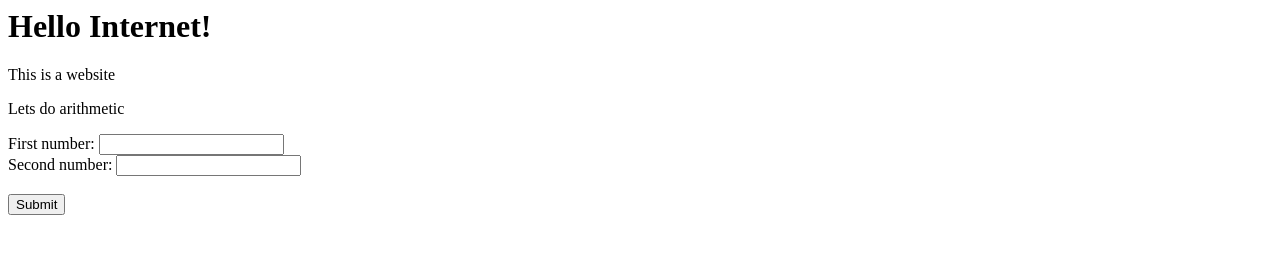
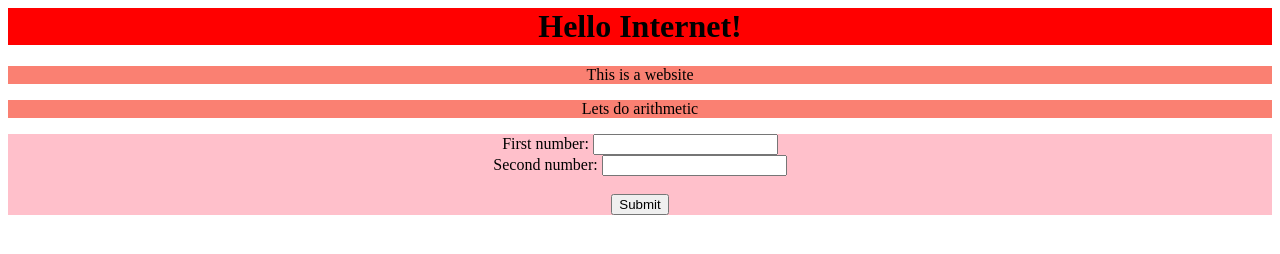
Before and after one commit to MegaSilent-png/simple-website, a plain HTML site: page index.html in a window 1280 px wide. Drawn offline with Linux system fonts and the light colour scheme.

Commit message:
Added css style file

```diff
--- a/index.html
+++ b/index.html
@@ -1,5 +1,7 @@
 <html>
-    <!-- JS script here -->
+    <head>
+        <link rel="stylesheet" href="style.css">
+    </head>
     <body>
         <h1>Hello Internet!</h1>
         <p>This is a website</p>
--- /dev/null
+++ b/style.css
@@ -0,0 +1,14 @@
+h1 {
+    background-color: red;
+    text-align: center;
+}
+
+p {
+    background-color: salmon;
+    text-align: center;
+}
+
+form {
+    background-color: pink;
+    text-align: center;
+}
```
